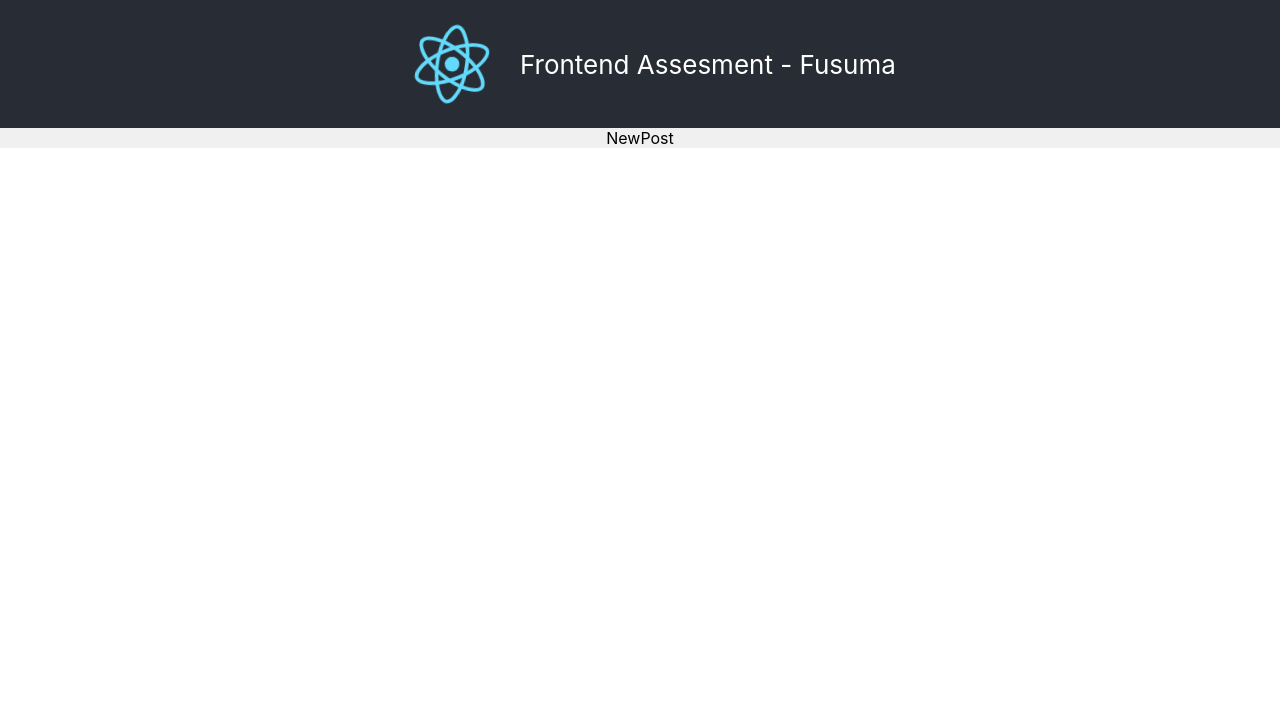
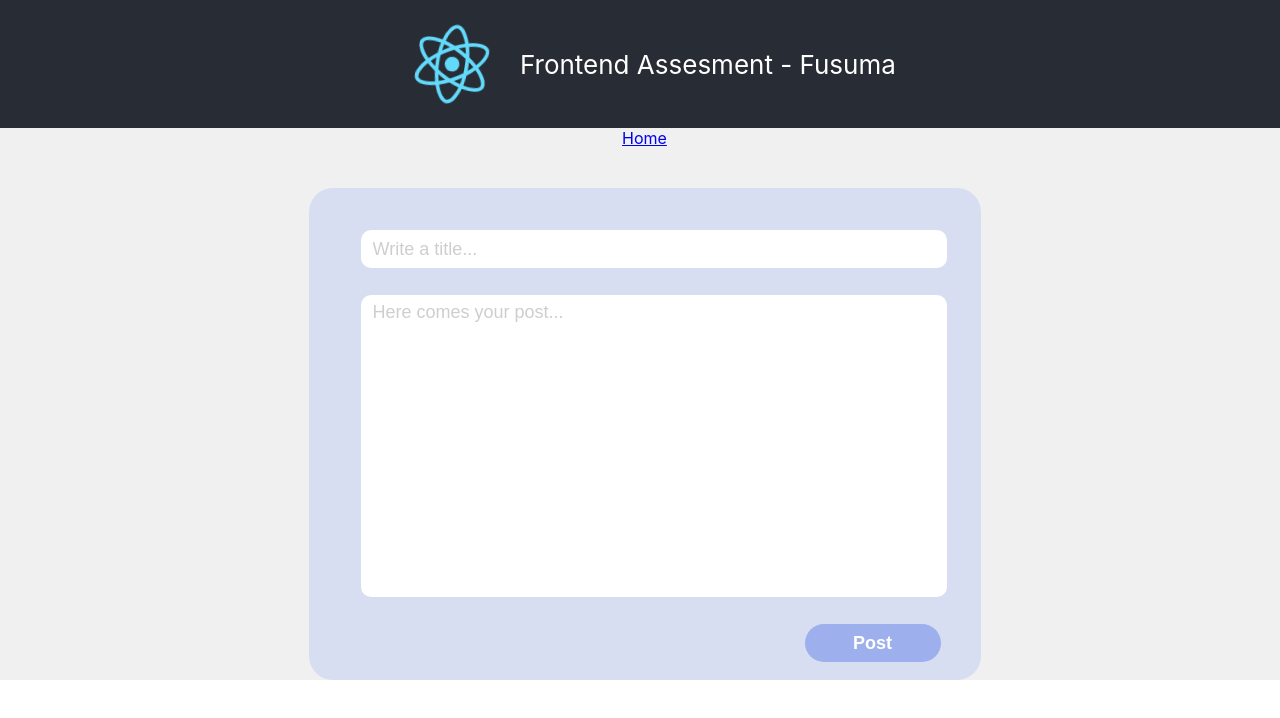
Before and after one commit to Fusuma-Tech/front-assesment, a React (Create React App) app: page /newPost in a window 1280 px wide. Shown: the top 718 px of the page. Built offline with nearby package versions, Linux system fonts and the light colour scheme; data requests are answered from the project's data file.

Commit message:
form to create new posts working

```diff
--- a/db.json
+++ b/db.json
@@ -20,7 +20,7 @@
     },
     {
       "id": 4,
-      "name": "Remember old times",
+      "name": "Remembering old times",
       "user": "Fran",
       "text": "Lorem ipsum dolor sit amet, consectetur adipiscing elit. Mauris est felis, rutrum in facilisis eget, facilisis non nunc. Nullam porta euismod odio, vitae feugiat odio elementum sodales. Maecenas eget egestas justo. In rhoncus lacinia dictum. Sed vel bibendum sapien. Etiam sed tincidunt augue. Sed volutpat in nibh vel luctus. Morbi varius, diam in bibendum porta, tellus lorem venenatis justo, eget aliquet nulla mi non nulla. "
     }
--- a/src/components/Home/Home.css
+++ b/src/components/Home/Home.css
@@ -1,3 +1,10 @@
+main{
+    display: flex;
+    width: 663px;
+    flex-direction: column;
+    align-items: flex-start;
+    margin: auto;
+}
 .postList{
     display: flex;
     justify-content: center;
--- a/src/components/Home/Home.jsx
+++ b/src/components/Home/Home.jsx
@@ -6,11 +6,14 @@ import PostList from '../PostList'
 import NewPost from '../NewPost'
 
 const Home = (props) => {
+  console.log(props)
   return (
+    <main>
+    <NewPost/>
     <div className="postList">
-    <NewPost/>
-    <PostList postInfo={props.postInfo}/>
+    <PostList postInfo={props.postInfo.postList}/>
     </div>
+    </main>
   );
 };
 
--- a/src/components/Main/Main.jsx
+++ b/src/components/Main/Main.jsx
@@ -2,7 +2,7 @@ import React, {useEffect, useState} from 'react'
 
 import {Routes, Route} from 'react-router-dom'
 import Home from '../Home'
-import NewPost from '../NewPost'
+import PostForm from '../PostForm'
 
 
 import {getAllPosts} from '../../services/posts.js'
@@ -18,12 +18,21 @@ const Main = () => {
     })
   },[])
 
+  const newPost = (postInfo) =>{
+    changePostList([...postList,postInfo])
+  }
+
+  const newPostInfo = {
+    newPost,
+    postList
+  }
+
 
   return (
     <main className='main'>
     <Routes>
-      <Route path='/' element={<Home postInfo={postList}/>}/>
-      <Route path='/newPost' element={<NewPost/>}/>
+      <Route path='/' element={<Home postInfo={newPostInfo}/>}/>
+      <Route path='/newPost' element={<PostForm newPostInfo={newPostInfo}/>}/>
     </Routes>
   </main>
   );
--- a/src/components/NewPost/NewPost.css
+++ b/src/components/NewPost/NewPost.css
@@ -0,0 +1,24 @@
+.newPostButton{
+    width: 242px;
+    height: 58px;
+
+    background-color: #9EAFED;
+    border-radius: 24px;
+
+    margin-top: 40px;
+
+    justify-items: left;
+
+    font-family: Barlow;
+    font-style: normal;
+    font-weight: bold;
+    font-size: 32px;
+    line-height: 38px;
+
+
+    border-style: none;
+
+    color: #FFFFFF;
+
+    text-decoration: none;
+}
--- a/src/components/NewPost/NewPost.jsx
+++ b/src/components/NewPost/NewPost.jsx
@@ -1,7 +1,17 @@
 import React from "react";
 
+import {Link} from 'react-router-dom'
+
+import './NewPost.css'
+
 const NewPost = () => {
-  return <div>NewPost</div>;
+  return (
+    <div>
+    <Link to='/newpost'>
+    <button className="newPostButton"> + NEW POST</button>
+    </Link>
+
+    </div>)
 };
 
 export default NewPost;
--- /dev/null
+++ b/src/components/PostForm/PostForm.css
@@ -0,0 +1,99 @@
+.postForm{
+    display: flex;
+    flex-direction: column;
+
+    width: 672px;
+    height: 492px;
+
+    margin-top: 40px;
+
+    background: #D8DEF1;
+    border-radius: 24px;
+
+    font-family: 'Alegreya Sans', sans-serif;
+
+}
+.formTitle::placeholder{
+
+    font-size: 18px;
+    line-height: 31px;
+    color: #CECECE;
+
+}
+.formText::placeholder{
+
+    font-size: 18px;
+    line-height: 31px;
+
+    color: #CECECE;
+}
+.formTitle{
+    width: 572px;
+    height: 36px;
+
+    margin: 42px 48px 27px 52px;
+
+    background: #FFFFFF;
+    border-radius: 10px;
+
+    padding-left: 12px;
+
+
+    font-style: normal;
+    font-weight: normal;
+    font-size: 18px;
+    line-height: 31px;
+
+    font-family: 'Alegreya Sans', sans-serif;
+
+    color: #000000;
+
+
+    border-style: none;
+}
+.formText{
+    width: 572px;
+    height: 298px;
+
+    margin: 0 48px 27px 52px;
+
+
+    font-style: normal;
+    font-weight: normal;
+    font-size: 18px;
+    line-height: 31px;
+    resize: none;
+    padding-left: 12px;
+
+    color: #000000;
+
+    font-family: 'Alegreya Sans', sans-serif;
+
+
+    background: #FFFFFF;
+    border-radius: 10px;
+
+    border-style: none;
+}
+.postButton{
+    width: 136px;
+    height: 38px;
+
+    font-family: 'Alegreya Sans', sans-serif;
+    font-style: normal;
+    font-weight: bold;
+    font-size: 18px;
+    line-height: 22px;
+
+    align-self: flex-end;
+    margin-right: 40px;
+
+    border-style: none;
+    color: #FFFFFF;
+    background: #9EAFED;
+    border-radius: 24px;
+}
+.formText:focus , .formTitle:focus{
+    outline-color: #9EAFED;
+    /* border: #9EAFED 3px solid; */
+}
--- /dev/null
+++ b/src/components/PostForm/PostForm.jsx
@@ -0,0 +1,35 @@
+import React from "react";
+import {Link} from "react-router-dom"
+import { useNavigate } from "react-router-dom";
+
+import './PostForm.css'
+
+const PostForm = (props) => {
+
+  const navigate = useNavigate();
+
+  const handleSubmit = (e) =>{
+    e.preventDefault();
+    props.newPostInfo.newPost({
+        "id": props.newPostInfo.postList.length + 1,
+        "name": e.target.title.value,
+        "user": "ChristianCiudad",
+        "text": e.target.text.value
+      })
+      navigate('/')
+
+  }
+
+  return (
+    <div>
+    <Link to='/'>Home</Link>
+    <form className="postForm" onSubmit={handleSubmit}>
+      <input type='text' className="formTitle" placeholder="Write a title..." name='title'></input>
+      <textarea className="formText" placeholder="Here comes your post..." name='text'></textarea>
+      <button className='postButton' type="submit" value="Submit">Post</button>
+    </form>
+    </div>
+  );
+};
+
+export default PostForm;
--- /dev/null
+++ b/src/components/PostForm/index.js
@@ -0,0 +1 @@
+export { default } from "./PostForm";
```
Also changed, not shown: 1 other file (tests, documents, lock files or other folders).
